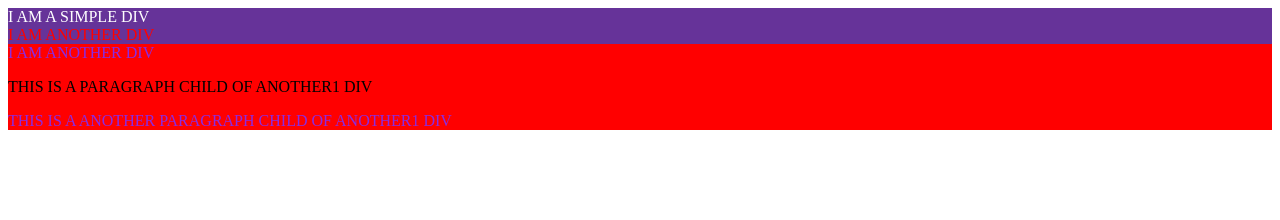
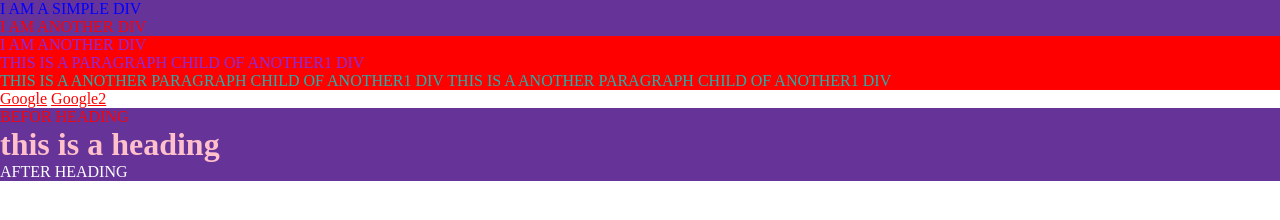
Before and after one commit to firefly3823/WebDevRoadmap, a plain HTML site: page Day_3 CSS/index.html in a window 1280 px wide. Drawn offline with Linux system fonts and the light colour scheme.

Commit message:
css_notes and example

```diff
--- a/Day_3 CSS/index.html
+++ b/Day_3 CSS/index.html
@@ -9,7 +9,7 @@
         /* ELEMENT SELECTOR */
         div {
             background-color: rebeccapurple;
-            color: white;
+            color:pink
         }
         /* CLASS SELECTOR */
         .another{
@@ -21,9 +21,44 @@
             color: blueviolet;
         }
         /* CHILD SELECTOR */
-        #another1 > p {
-            color: black;
+        div > span {
+            color: white;
         }
+        /* Descendant Selectors */
+        div  span {
+            color: lightseagreen;
+        }
+        /* UNIVERSAL SELECTOR */
+
+        *{
+            margin: 0;
+            padding: 0;
+        }
+        /* PSUDO SELECTOR */
+        a:visited{
+            color: green;
+        }
+        a:link{
+            color: red;
+        }
+        a:active{
+            background-color: blueviolet;
+        }
+        a:hover{
+            background-color: yellow;
+        }
+        div:first-child{
+            color: blue;
+        }
+        .container::before{
+            content: "BEFOR HEADING";
+            color: RED;
+        }
+        .container::after{
+            color: white;
+            content: "AFTER HEADING";
+        }
+
 
     </style>
 </head>
@@ -34,6 +69,14 @@
 
         <p>THIS IS A PARAGRAPH CHILD OF ANOTHER1 DIV</p>
         <span>THIS IS A ANOTHER PARAGRAPH CHILD OF ANOTHER1 DIV</span>
+        <span>THIS IS A ANOTHER PARAGRAPH CHILD OF ANOTHER1 DIV</span>
+
+    </div>
+    <a href="http://www.google.com">Google</a>
+    <a href="http://www.google2.com">Google2</a>
+
+    <div class="container">
+        <h1 class="heading">this is a heading</h1>
 
     </div>
 
```
Also changed, not shown: 1 other file.
